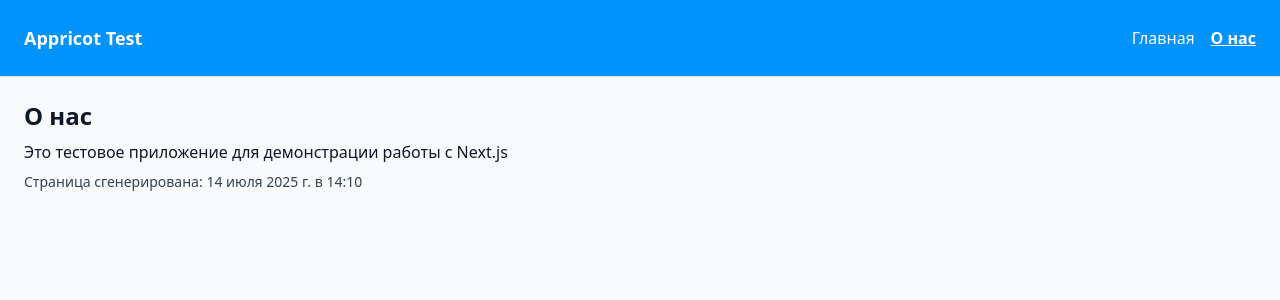
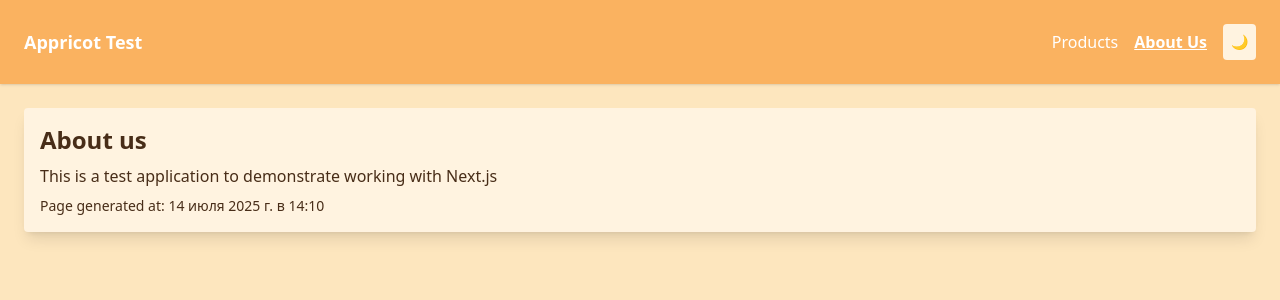
Before and after one commit to sokolovskaya-evelina/appricot-test, a Next.js app: page /about in a window 1280 px wide. Shown: the top 300 px of the page. Built offline with nearby package versions, Linux system fonts and the light colour scheme.

Commit message:
add theme switcher

```diff
--- a/src/app/about/page.tsx
+++ b/src/app/about/page.tsx
@@ -9,10 +9,10 @@ export default function Page() {
   }).format(date)
 
   return (
-    <div>
-      <h1 className="text-2xl font-bold mb-2">О нас</h1>
-      <p className="mb-2">Это тестовое приложение для демонстрации работы с Next.js</p>
-      <p className="text-sm text-secondary-foreground">Страница сгенерирована: {formattedDate}</p>
+    <div className="bg-secondary p-4 rounded shadow-lg">
+      <h1 className="text-2xl font-bold mb-2">About us</h1>
+      <p className="mb-2">This is a test application to demonstrate working with Next.js</p>
+      <p className="text-sm text-secondary-foreground">Page generated at: {formattedDate}</p>
     </div>
   )
 }
--- a/src/app/globals.css
+++ b/src/app/globals.css
@@ -6,95 +6,95 @@
 :root {
   --radius: 0.5rem;
 
-  --background: #f8fafc;
-  --foreground: #0f172a;
+  --background: #fde6be;
+  --foreground: #482d18;
 
-  --card: #ffffff;
-  --card-foreground: #0f172a;
+  --card: #fff3e0;
+  --card-foreground: #482d18;
 
-  --popover: #ffffff;
-  --popover-foreground: #0f172a;
+  --popover: #fff3e0;
+  --popover-foreground: #482d18;
 
-  --primary: #0092fd;
+  --primary: #fab260;
   --primary-foreground: #ffffff;
 
-  --secondary: #f1f5f9;
-  --secondary-foreground: #334155;
+  --secondary: #fff3e0;
+  --secondary-foreground: #482d18;
 
-  --muted: #f1f5f9;
-  --muted-foreground: #64748b;
+  --muted: #fce7c5;
+  --muted-foreground: #482d18;
 
-  --accent: #f1f5f9;
-  --accent-foreground: #334155;
+  --accent: #fcd8aa;
+  --accent-foreground: #482d18;
 
-  --destructive: #ef4444;
+  --destructive: #eb9470;
   --destructive-foreground: #ffffff;
 
-  --border: #e2e8f0;
-  --input: #e2e8f0;
-  --ring: #0092fd;
+  --border: #fab260;
+  --input: #fab260;
+  --ring: #eb9470;
 
-  --chart-1: #3b82f6;
-  --chart-2: #38bdf8;
-  --chart-3: #0092fd;  /* твой основной */
-  --chart-4: #10b981;
-  --chart-5: #f59e0b;
+  --chart-1: #fab260;
+  --chart-2: #fde6be;
+  --chart-3: #eb9470;
+  --chart-4: #fff3d6;
+  --chart-5: #482d18;
 
-  --sidebar: #ffffff;
-  --sidebar-foreground: #0f172a;
-  --sidebar-primary: #0092fd;
+  --sidebar: #fff3e0;
+  --sidebar-foreground: #482d18;
+  --sidebar-primary: #fab260;
   --sidebar-primary-foreground: #ffffff;
-  --sidebar-accent: #e0f2fe;
-  --sidebar-accent-foreground: #0e7490;
-  --sidebar-border: #e2e8f0;
-  --sidebar-ring: #0092fd;
-}
-
-.dark {
-  --background: oklch(0.15 0 0);
-  --foreground: oklch(1 0 0);
-
-  --card: oklch(0.18 0 0);
-  --card-foreground: oklch(1 0 0);
-
-  --popover: oklch(0.18 0 0);
-  --popover-foreground: oklch(1 0 0);
-
-  --primary: oklch(0.7 0.19 250);
-  --primary-foreground: oklch(1 0 0);
-
-  --secondary: oklch(0.3 0 0);
-  --secondary-foreground: oklch(1 0 0);
-
-  --muted: oklch(0.2 0 0);
-  --muted-foreground: oklch(0.7 0 0);
-
-  --accent: oklch(0.25 0 0);
-  --accent-foreground: oklch(0.97 0 0);
-
-  --destructive: oklch(0.577 0.245 27.325);
-
-  --border: oklch(0.3 0 0);
-  --input: oklch(0.35 0 0);
-  --ring: oklch(0.5 0 0);
-
-  --chart-1: oklch(0.646 0.222 41.116);
-  --chart-2: oklch(0.6 0.118 184.704);
-  --chart-3: oklch(0.398 0.07 227.392);
-  --chart-4: oklch(0.828 0.189 84.429);
-  --chart-5: oklch(0.769 0.188 70.08);
-
-  --sidebar: oklch(0.2 0 0);
-  --sidebar-foreground: oklch(1 0 0);
-  --sidebar-primary: oklch(0.7 0.19 250);
-  --sidebar-primary-foreground: oklch(1 0 0);
-  --sidebar-accent: oklch(0.3 0 0);
-  --sidebar-accent-foreground: oklch(0.97 0 0);
-  --sidebar-border: oklch(0.3 0 0);
-  --sidebar-ring: oklch(0.5 0 0);
+  --sidebar-accent: #fcd8aa;
+  --sidebar-accent-foreground: #482d18;
+  --sidebar-border: #fab260;
+  --sidebar-ring: #eb9470;
 }
 
 
+.dark {
+  --background: oklch(0.08 0 0); /* глубокий тёмный фон */
+  --foreground: oklch(0.98 0 0); /* почти белый текст */
+
+  --card: oklch(0.12 0.01 60);  /* чуть светлее фона, нейтрально-коричневый */
+  --card-foreground: oklch(0.98 0 0);
+
+  --popover: oklch(0.12 0.01 60);
+  --popover-foreground: oklch(0.98 0 0);
+
+  --primary: oklch(0.65 0.12 75); /* мягкий светло-рыжий */
+  --primary-foreground: oklch(0.18 0.08 40); /* соответствует $dark */
+
+  --secondary: oklch(0.16 0.01 60); /* слегка светлее card */
+  --secondary-foreground: oklch(0.96 0 0);
+
+  --muted: oklch(0.13 0 0);
+  --muted-foreground: oklch(0.6 0.02 60);
+
+  --accent: oklch(0.2 0.02 60); /* близко к $fur-outline */
+  --accent-foreground: oklch(0.95 0 0);
+
+  --destructive: oklch(0.577 0.245 27.325); /* красный — как раньше */
+  --destructive-foreground: oklch(1 0 0);
+
+  --border: oklch(0.2 0 0);
+  --input: oklch(0.25 0 0);
+  --ring: oklch(0.6 0.15 75); /* контур — тот же $face/primary */
+
+  --chart-1: oklch(0.65 0.12 75);   /* светло-рыжий */
+  --chart-2: oklch(0.58 0.16 60);   /* оранжево-золотистый */
+  --chart-3: oklch(0.45 0.1 45);    /* рыже-коричневый */
+  --chart-4: oklch(0.85 0.1 100);   /* сливочно-бежевый */
+  --chart-5: oklch(0.9 0.2 80);     /* бледно-оранжевый */
+
+  --sidebar: oklch(0.1 0 0); /* чуть темнее фона */
+  --sidebar-foreground: oklch(0.98 0 0);
+  --sidebar-primary: oklch(0.78 0.18 75); /* как primary */
+  --sidebar-primary-foreground: oklch(0.18 0.08 40);
+  --sidebar-accent: oklch(0.2 0.02 60);
+  --sidebar-accent-foreground: oklch(0.95 0 0);
+  --sidebar-border: oklch(0.2 0 0);
+  --sidebar-ring: oklch(0.6 0.15 75);
+}
 
 @layer base {
   * {
--- a/src/app/layout.tsx
+++ b/src/app/layout.tsx
@@ -27,10 +27,7 @@ export default function RootLayout({
   return (
     <html lang="ru">
       <body className={`${geistSans.variable} ${geistMono.variable} antialiased`}>
-        <div>
-          <Header />
-        </div>
-
+        <Header />
         <main className="p-6">
           <div className="max-w-screen-xl mx-auto">{children}</div>
         </main>
--- a/src/app/not-found.tsx
+++ b/src/app/not-found.tsx
@@ -4,10 +4,10 @@ export default function NotFound() {
   return (
     <div className="min-h-[calc(100vh - 76px) flex flex-col items-center justify-center text-center">
       <img src="/not-found.png" alt="Грустный котик" className="w-48 h-48 mb-6" />
-      <h1 className="text-4xl font-bold mb-2">Страница не найдена</h1>
-      <p className="mb-4 text-gray-500">Котик потерял эту страницу :(</p>
+      <h1 className="text-4xl font-bold mb-2">Page not found</h1>
+      <p className="mb-4 text-gray-500">Kitten lost this page :(</p>
       <Link href="/" className="px-4 py-2 bg-primary text-white rounded hover:bg-blue-600">
-        На главную
+        To main
       </Link>
     </div>
   )
--- a/src/app/products/[id]/page.tsx
+++ b/src/app/products/[id]/page.tsx
@@ -19,10 +19,10 @@ export default async function Page({ params }: { params: { id: string } }) {
 
   return (
     <div className="flex flex-col md:flex-row gap-6 mt-4">
-      <div className="rounded self-center shadow p-4 bg-white shrink-0">
+      <div className="rounded self-center shadow p-4 bg-secondary shrink-0">
         <ImageCarousel images={product.images} alt={product.title} />
       </div>
-      <div className="rounded shadow p-4 bg-white flex-1">
+      <div className="rounded shadow p-4 bg-secondary flex-1">
         <h1 className="text-3xl font-bold mb-4">{product.title}</h1>
         <p className="text-xl">
           <span className="text-secondary-foreground">Price:</span> {product.price} $
--- a/src/components/Header.tsx
+++ b/src/components/Header.tsx
@@ -3,6 +3,7 @@
 import Link from 'next/link'
 import React from 'react'
 import { usePathname } from 'next/navigation'
+import ThemeToggle from '@/components/ThemeToggle'
 
 const Header = () => {
   const pathname = usePathname()
@@ -10,20 +11,23 @@ const Header = () => {
   return (
     <header className="bg-primary p-6 text-white shadow-sm sticky top-0 z-50">
       <div className="flex justify-between items-center max-w-screen-xl mx-auto">
-        <div className="font-bold text-lg">Appricot Test</div>
-        <div className="flex gap-4">
+        <div className="font-bold text-lg">
+          <Link href={'/'}>Appricot Test</Link>
+        </div>
+        <div className="flex gap-4 items-center">
           <Link
             className={`hover:underline ${pathname === '/' ? 'font-semibold underline' : ''}`}
             href="/"
           >
-            Главная
+            Products
           </Link>
           <Link
             className={`hover:underline ${pathname === '/about' ? 'font-semibold underline' : ''}`}
             href="/about"
           >
-            О нас
+            About Us
           </Link>
+          <ThemeToggle />
         </div>
       </div>
     </header>
--- /dev/null
+++ b/src/components/ThemeToggle.tsx
@@ -0,0 +1,16 @@
+'use client'
+
+import { useTheme } from '@/lib/useTheme'
+
+export default function ThemeToggle() {
+  const { theme, toggle } = useTheme()
+
+  return (
+    <button
+      onClick={toggle}
+      className="cursor-pointer p-2 rounded border-none bg-secondary text-sm hover:bg-accent outline-none focus:outline-none"
+    >
+      {theme === 'dark' ? '🌞' : '🌙'}
+    </button>
+  )
+}
--- /dev/null
+++ b/src/lib/useTheme.ts
@@ -0,0 +1,26 @@
+import { useEffect, useState } from 'react'
+
+export function useTheme() {
+  const [theme, setTheme] = useState<'light' | 'dark'>(() =>
+    typeof window !== 'undefined' && window.matchMedia('(prefers-color-scheme: dark)').matches
+      ? 'dark'
+      : 'light'
+  )
+
+  useEffect(() => {
+    const root = document.documentElement
+    if (theme === 'dark') {
+      root.classList.add('dark')
+    } else {
+      root.classList.remove('dark')
+    }
+    localStorage.setItem('theme', theme)
+  }, [theme])
+
+  useEffect(() => {
+    const saved = localStorage.getItem('theme') as 'light' | 'dark' | null
+    if (saved) setTheme(saved)
+  }, [])
+
+  return { theme, setTheme, toggle: () => setTheme((t) => (t === 'light' ? 'dark' : 'light')) }
+}
```
